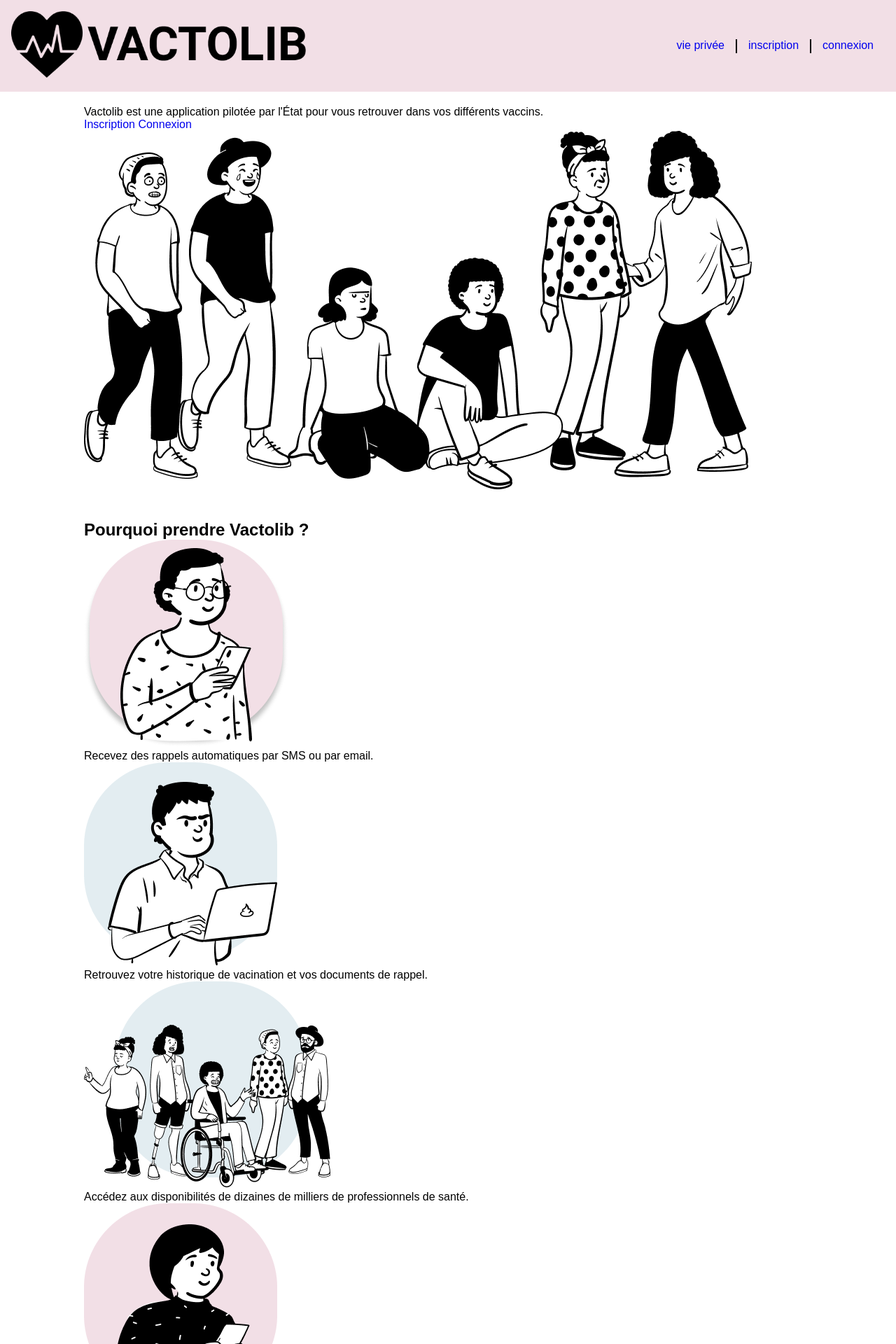
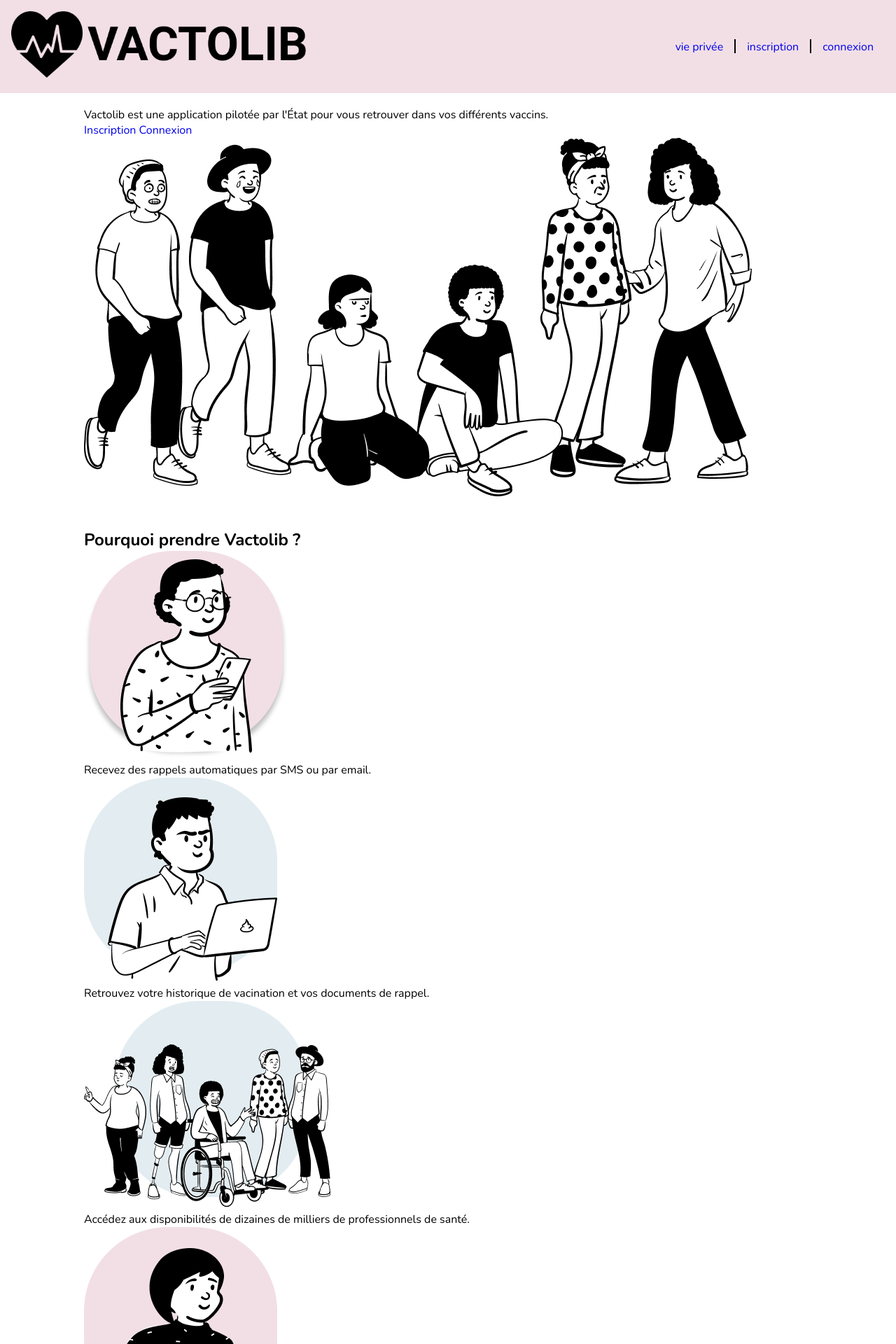
Before and after one commit to kapeupro/vactolib_projet, a PHP site: page / in a window 1280 px wide. Shown: the top 1920 px of the page at 70% size. Run offline with PHP 8.4, Linux system fonts and the light colour scheme.

Commit message:
body v1.2

```diff
--- a/asset/css/style.css
+++ b/asset/css/style.css
@@ -3,7 +3,7 @@
     margin: 0;
     padding: 0;
     box-sizing: border-box;
-    font-family: 'Lunito', sans-serif;
+    font-family: 'Nunito', sans-serif;
 }
 
 ul, li{
```
